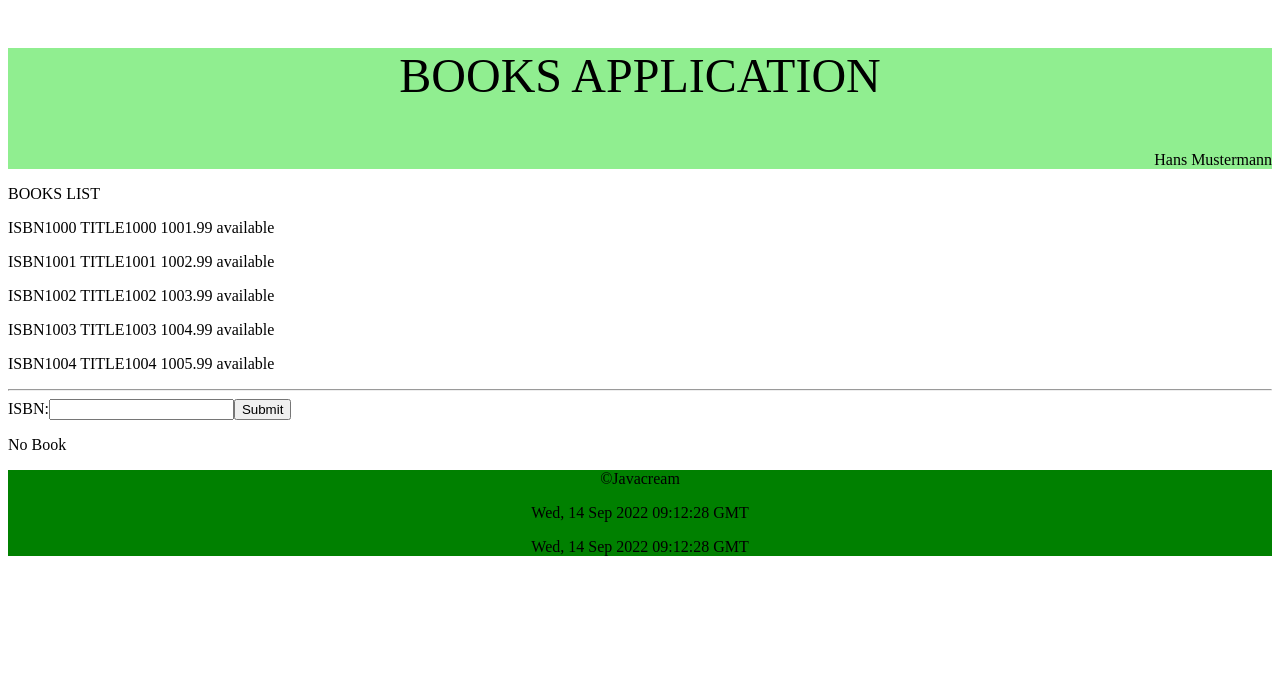
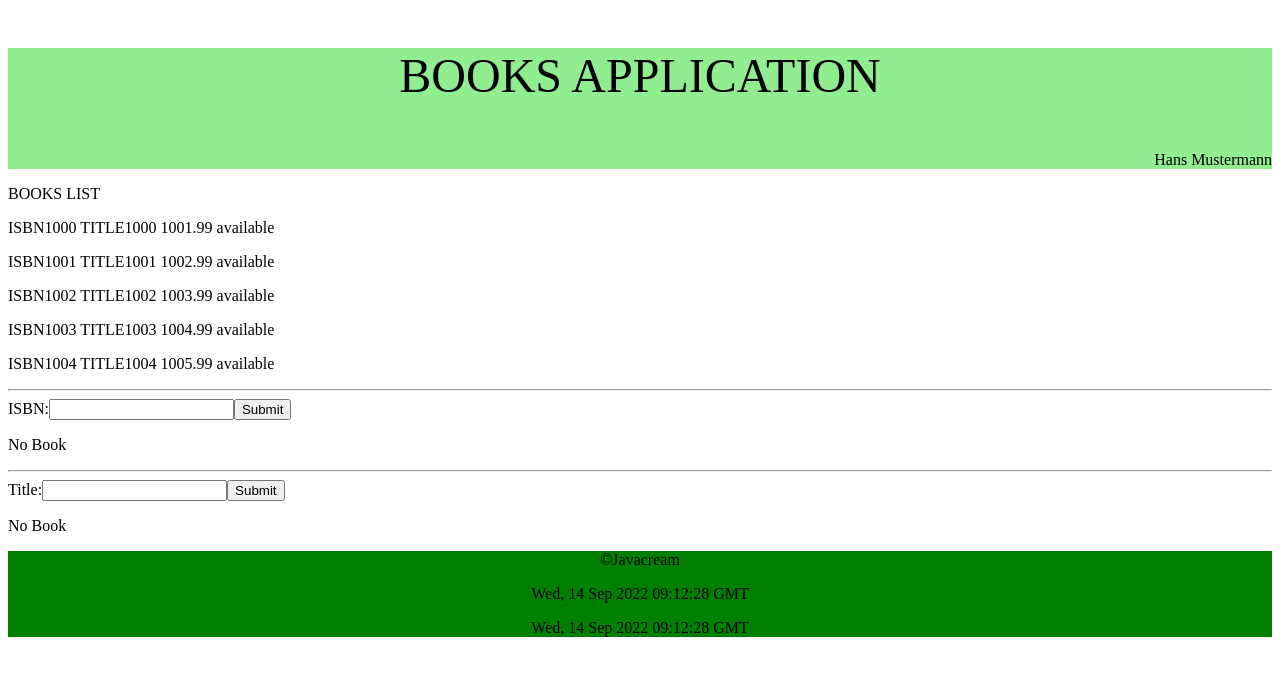
Before and after one commit to Javacream/org.javacream.training.react, a React (Create React App) app in the folder training/: page / in a window 1280 px wide. Shown: the top 676 px of the page. Built offline with nearby package versions, Linux system fonts and the light colour scheme.

Commit message:
implemement BooksSearchComponent

```diff
--- /dev/null
+++ b/training/src/books/components/BookCreateComponent.js
@@ -0,0 +1,26 @@
+import { booksRepository } from "../ApplicationContext"
+import BookComponent from "./BookComponent"
+import { useState } from "react"
+export default function BookCreateComponent() {
+    const handleSubmit = (event) => {
+        event.preventDefault()
+        setBook(booksRepository.create(title))
+    }
+    const [title, setTitle] = useState("");
+    const [book, setBook] = useState(null);
+        return (
+            <>
+            <form onSubmit={handleSubmit}>
+                <label>Title:
+                <input
+                    type="text"
+                    value={title}
+                    onChange={(e) => setTitle(e.target.value)}
+                />
+                </label>
+                <input type="submit" />
+            </form>
+            <BookComponent bookAttribute={book} />
+        </>
+        )
+}
--- a/training/src/books/components/Content.js
+++ b/training/src/books/components/Content.js
@@ -1,3 +1,4 @@
+import BookCreateComponent from "./BookCreateComponent";
 import BookSearchComponent from "./BookSearchComponent";
 import BooksList from "./BooksList";
 
@@ -7,6 +8,8 @@ export default function Content(){
         <BooksList></BooksList>
         <hr />
         <BookSearchComponent></BookSearchComponent>
+        <hr />
+        <BookCreateComponent></BookCreateComponent>
         </>
     )
 }
```
